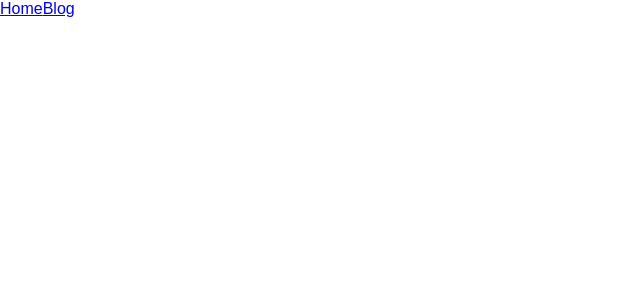
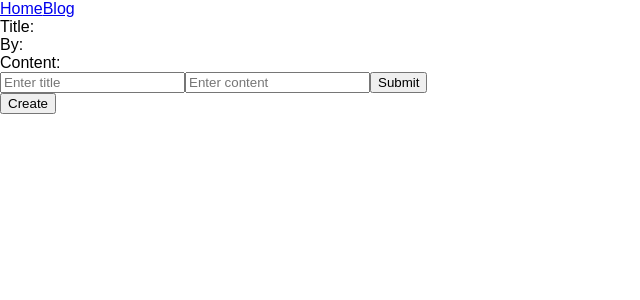
Before and after one commit to drakelee/personal-web, a React (Create React App) app: page /blogs/create in a window 1280 px wide. Shown: the top 300 px of the page, without its empty margins (0-640 px from the left). Built offline with nearby package versions, Linux system fonts and the light colour scheme; no server answers.

Commit message:
feat(blog): single blog view page

```diff
--- a/src/components/Blog/BlogContainer.js
+++ b/src/components/Blog/BlogContainer.js
@@ -8,13 +8,13 @@ class BlogContainer extends Component {
     render() {
         return (
             <Fragment>
-                <div>BlogContainer</div>
                 <Route
-                    path='/blog/:year/:month/:day/:title'
+                    // path='/blog/:year/:month/:day/:title'
+                    path={'/blogs/:id'}
                     component={BlogContentView}
                 />
                 <Route
-                    path='/blog/create'
+                    path='/blogs/create'
                     component={BlogCreate}
                 />
                 <NavigationButton to='/blog/create' text='Create'/>
--- a/src/components/Blog/BlogContentView.js
+++ b/src/components/Blog/BlogContentView.js
@@ -1,10 +1,24 @@
 import React, {Component, Fragment} from 'react'
+import BaseService from '../../services/BaseService'
 
 class BlogContentView extends Component {
+    state = {
+        blog: {}
+    }
+
+    async componentDidMount() {
+        let {match} = this.props
+        let blog = await BaseService.get(match.params.id)
+        this.setState({blog})
+    }
+
     render() {
+        let {title, content, created_by} = this.state.blog
         return (
             <Fragment>
-                I'm blog content, so interesting lol
+                <div>Title:{title}</div>
+                <div>By: {created_by}</div>
+                <div>Content:{content}</div>
             </Fragment>
         )
     }
--- a/src/components/Layout/MainLayout.js
+++ b/src/components/Layout/MainLayout.js
@@ -9,7 +9,7 @@ class MainLayout extends Component {
             <Fragment>
                 <MenuBar/>
                 <div>
-                    <Route path='/blog' component={BlogContainer}/>
+                    <Route path='/blogs' component={BlogContainer}/>
                 </div>
             </Fragment>
         )
--- a/src/components/Menu/MenuBar.js
+++ b/src/components/Menu/MenuBar.js
@@ -5,7 +5,7 @@ class MenuBar extends Component {
         return (
             <div>
                 <Link to='/home'>Home</Link>
-                <Link to='/blog'>Blog</Link>
+                <Link to='/blogs'>Blog</Link>
             </div>
         )
     }
--- /dev/null
+++ b/src/services/BaseService.js
@@ -0,0 +1,10 @@
+class BaseService {
+    async get(id) {
+        let response = await fetch(`http://localhost:8080/blogs/${id}`)
+        if (response.status === 200) {
+            return await response.json()
+        }
+    }
+}
+
+export default new BaseService()
```
